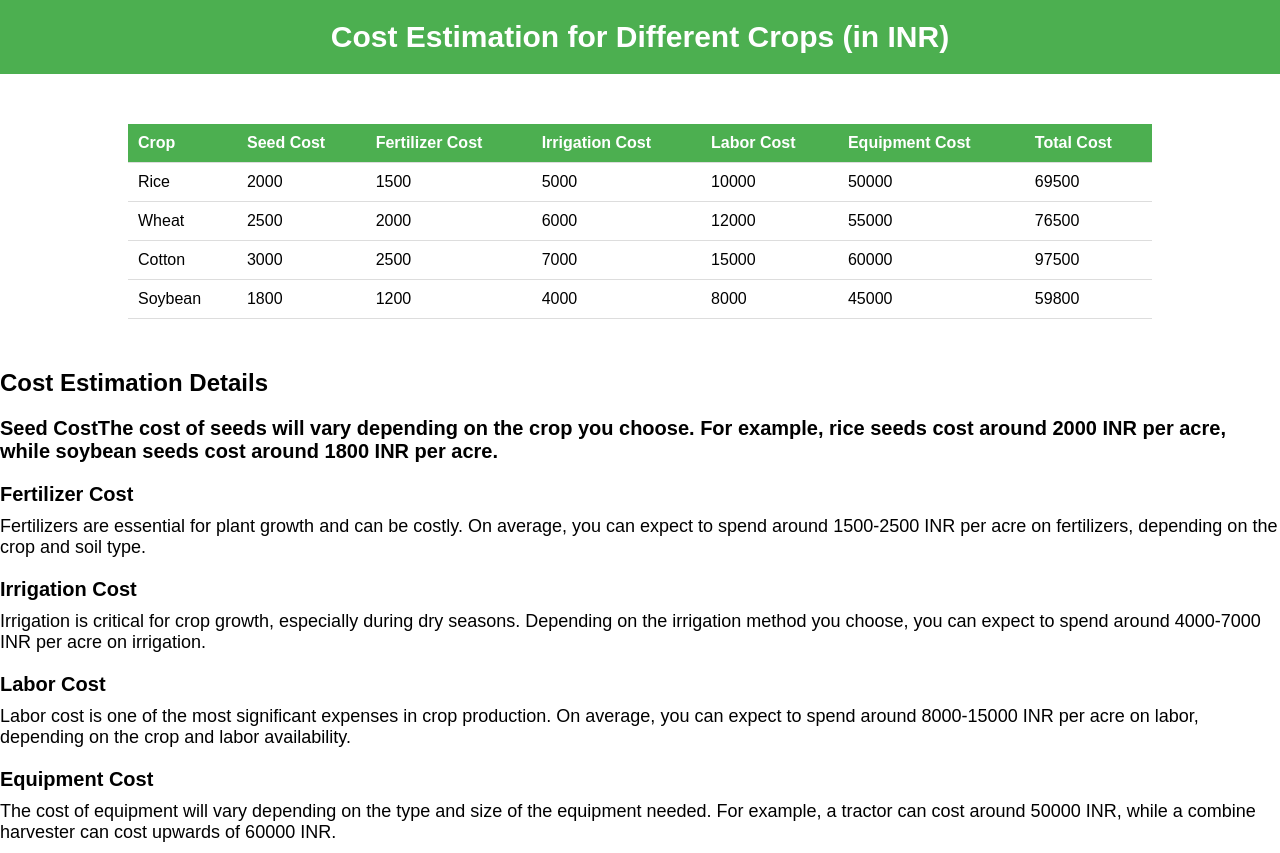
After one commit to DattaSaiReddyM/Mini_Project, a Flask app: page /ce in a window 1280 px wide. The commit adds this page. Run offline with Flask 3, Linux system fonts and the light colour scheme.

Commit message:
devi_cost_estimation

```diff
--- a/main.py
+++ b/main.py
@@ -45,6 +45,11 @@ def signup():
 def profile():
     return  render_template('profile.html')
 
+
+@app.route("/ce")
+def ce():
+    return  render_template('costestimation.html')
+
 @app.route("/faq",methods=["GET","POST"])
 def faq():
     if request.method == 'GET':
--- /dev/null
+++ b/templates/costestimation.html
@@ -0,0 +1,125 @@
+<!DOCTYPE html>
+<html>
+<head>
+	<title>Cost Estimation</title>
+	<meta charset="UTF-8">
+	<meta name="viewport" content="width=device-width, initial-scale=1.0">
+	<style>
+		body {
+			font-family: Arial, sans-serif;
+			margin: 0;
+			padding: 0;
+		}
+		header {
+			background-color: #4CAF50;
+			color: white;
+			padding: 20px;
+			text-align: center;
+			font-size: 30px;
+			font-weight: bold;
+			margin-bottom: 50px;
+		}
+		table {
+			margin: 0 auto;
+			border-collapse: collapse;
+			width: 80%;
+		}
+		th, td {
+			padding: 10px;
+			text-align: left;
+			border-bottom: 1px solid #ddd;
+		}
+		tr:hover {
+			background-color: #f5f5f5;
+		}
+		th {
+			background-color: #4CAF50;
+			color: white;
+		}
+		h2 {
+			font-size: 24px;
+			font-weight: bold;
+			margin-top: 50px;
+		}
+		h3 {
+			font-size: 20px;
+			font-weight: bold;
+			margin-bottom: 10px;
+		}
+		p {
+			margin-top: 0;
+			margin-bottom: 10px;
+			font-size: 18px;
+		}
+	</style>
+</head>
+<body>
+	<header>Cost Estimation for Different Crops (in INR)</header>
+	<table>
+		<thead>
+			<tr>
+				<th>Crop</th>
+				<th>Seed Cost</th>
+				<th>Fertilizer Cost</th>
+				<th>Irrigation Cost</th>
+				<th>Labor Cost</th>
+				<th>Equipment Cost</th>
+				<th>Total Cost</th>
+			</tr>
+		</thead>
+		<tbody>
+			<tr>
+				<td>Rice</td>
+				<td>2000</td>
+				<td>1500</td>
+				<td>5000</td>
+				<td>10000</td>
+				<td>50000</td>
+				<td>69500</td>
+			</tr>
+			<tr>
+				<td>Wheat</td>
+				<td>2500</td>
+				<td>2000</td>
+				<td>6000</td>
+				<td>12000</td>
+				<td>55000</td>
+				<td>76500</td>
+			</tr>
+			<tr>
+				<td>Cotton</td>
+				<td>3000</td>
+				<td>2500</td>
+				<td>7000</td>
+				<td>15000</td>
+				<td>60000</td>
+				<td>97500</td>
+			</tr>
+			<tr>
+				<td>Soybean</td>
+				<td>1800</td>
+				<td>1200</td>
+				<td>4000</td>
+				<td>8000</td>
+				<td>45000</td>
+				<td>59800</td>
+			</tr>
+		</tbody>
+	</table>
+	<h2>Cost Estimation Details</h2>
+	<h3>Seed Cost</<p>The cost of seeds will vary depending on the crop you choose. For example, rice seeds cost around 2000 INR per acre, while soybean seeds cost around 1800 INR per acre.</p>
+
+		<h3>Fertilizer Cost</h3>
+		<p>Fertilizers are essential for plant growth and can be costly. On average, you can expect to spend around 1500-2500 INR per acre on fertilizers, depending on the crop and soil type.</p>
+
+		<h3>Irrigation Cost</h3>
+		<p>Irrigation is critical for crop growth, especially during dry seasons. Depending on the irrigation method you choose, you can expect to spend around 4000-7000 INR per acre on irrigation.</p>
+
+		<h3>Labor Cost</h3>
+		<p>Labor cost is one of the most significant expenses in crop production. On average, you can expect to spend around 8000-15000 INR per acre on labor, depending on the crop and labor availability.</p>
+
+		<h3>Equipment Cost</h3>
+		<p>The cost of equipment will vary depending on the type and size of the equipment needed. For example, a tractor can cost around 50000 INR, while a combine harvester can cost upwards of 60000 INR.</p>
+	</div>
+</body>
+</html>
```
Also changed, not shown: templates/profile.html (+47 -0 lines).
